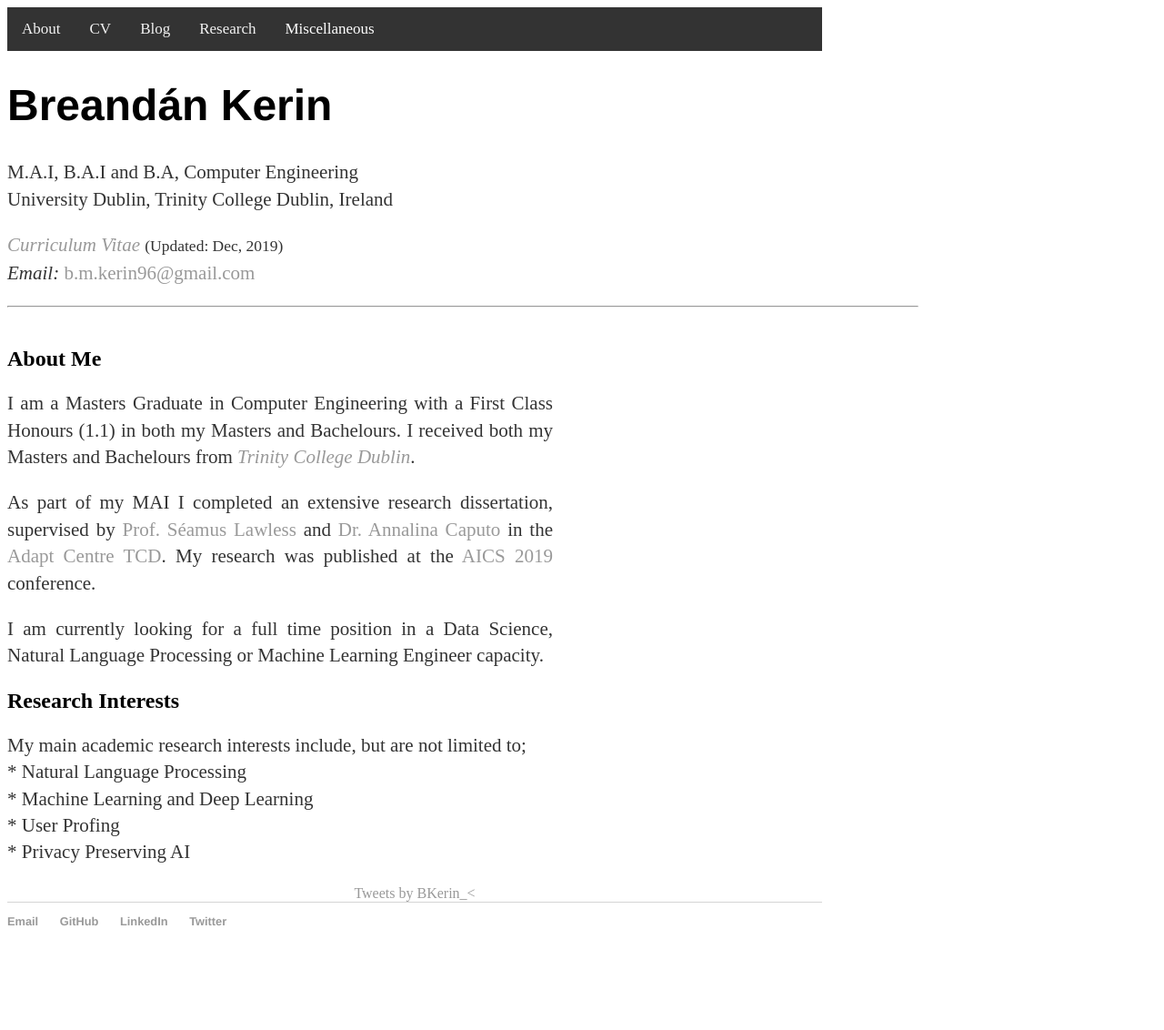
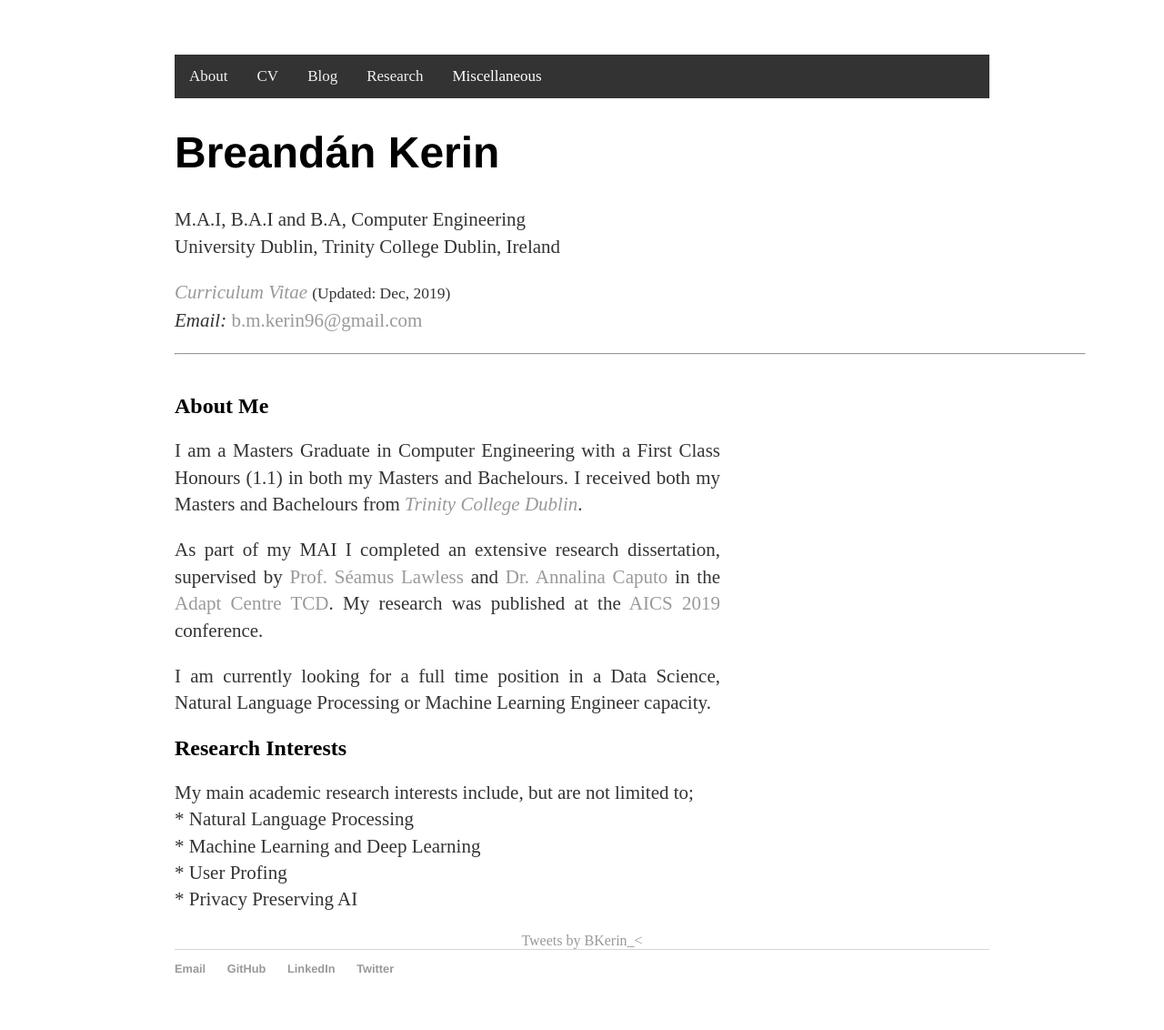
Before and after one commit to kerinb/kerinb.github.io, a Jekyll site: the page built from index.md, in a window 1280 px wide. Shown: the whole page at 91% size. Built offline with Jekyll 4.4.1, drawn with Linux system fonts in a browser that asks for light colours; comment, search, counter and statistics services are not loaded; before the commit the page ends 1032 px from its top, so only the background shows below that.

Commit message:
playing with css

```diff
--- a/css/main.css
+++ b/css/main.css
@@ -1,4 +1,5 @@
 body {
+    margin: 60px auto;
     width: 70%;
 }
 nav ul, footer ul {
```
